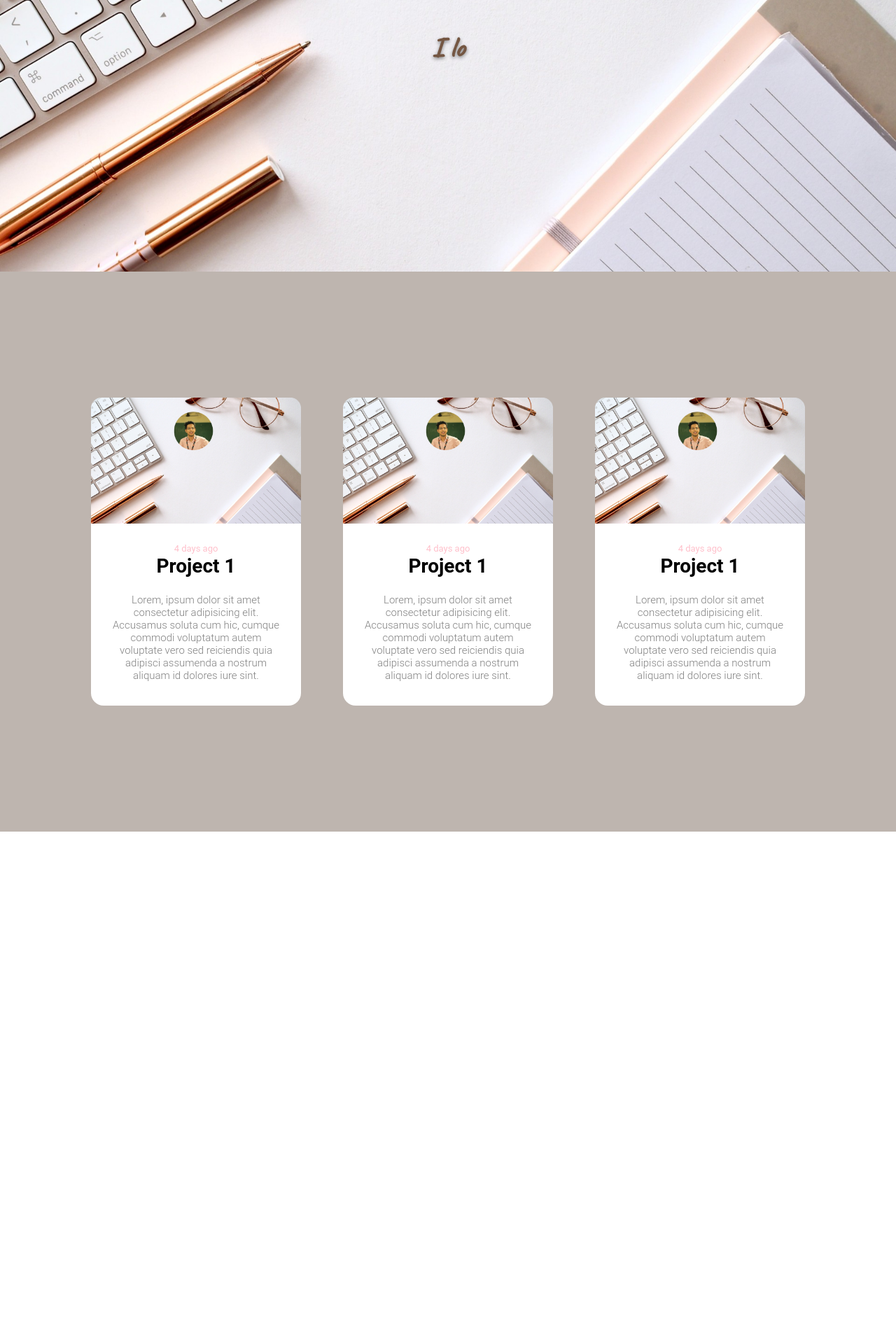
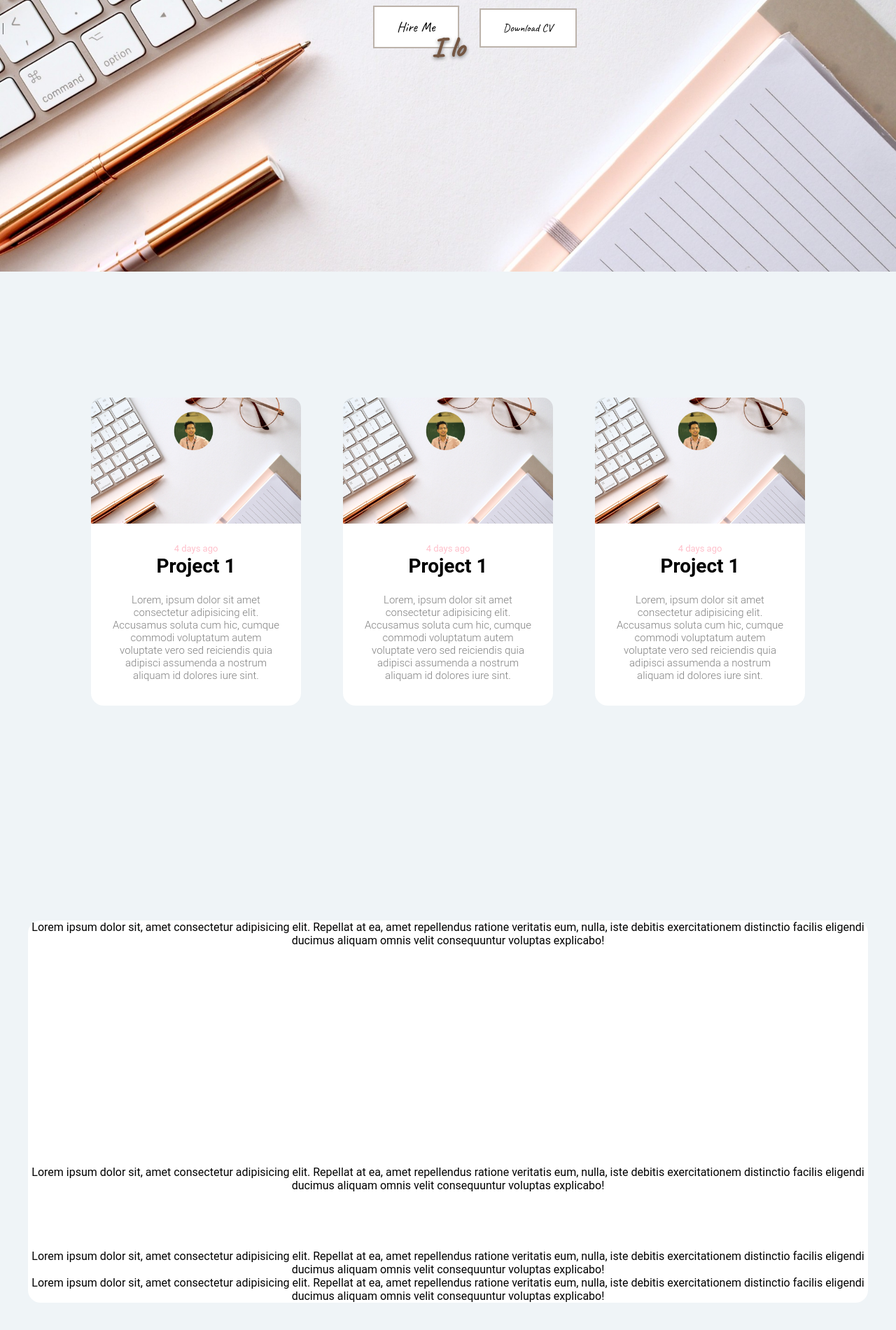
Before and after one commit to AYUSH008/Portfolio_website, a plain HTML site: page index.html in a window 1280 px wide. Shown: the part 412-2312 px from the top of the page at 70% size. Before the commit the page ends 1600 px from the top, so only its background shows below. Drawn offline with Linux system fonts and the light colour scheme.

Commit message:
three section structure done design yet to decide

```diff
--- a/index.html
+++ b/index.html
@@ -15,6 +15,8 @@
 
     <header class="header">
         <h1 id="typed_letter"></h1>
+        <button class="button1 button1">Hire Me</button>
+        <button class="button2 button2">Download CV</button>
          <div class="navigation">
             <input type="checkbox" class="check" id="list">
             <label for="list" class="navbar">
@@ -23,6 +25,7 @@
                 <div class="menu_list">
                     <ul class="nav">
                         <li><a href="#">Home</a></li>
+                        <li><a href="#">About Me</a></li>
                         <li><a href="#section1">Project</a></li>
                         <li><a href="#">Certificates</a></li>
                         <li><a href="#">Academics</a></li>
@@ -32,7 +35,6 @@
                 <div class="navbar_back"></div>
         </div>
     </header>
-
         <diV class="section1" id="section1">
           <div class="card">
               <div class="card_image"></div>
@@ -68,7 +70,26 @@
 
         </div>
         </diV>
+       <div class="section1">
+       <div class="certs">
+         <div class="certs_image"></div>
+         <div class="cerst_text">
+             Lorem ipsum dolor sit, amet consectetur adipisicing elit. Repellat at ea, amet repellendus ratione veritatis eum, nulla, iste debitis exercitationem distinctio facilis eligendi ducimus aliquam omnis velit consequuntur voluptas explicabo!
+         </div>
+         <div class="cerst_text">
+            Lorem ipsum dolor sit, amet consectetur adipisicing elit. Repellat at ea, amet repellendus ratione veritatis eum, nulla, iste debitis exercitationem distinctio facilis eligendi ducimus aliquam omnis velit consequuntur voluptas explicabo!
+        </div>
+        <div class="cerst_text">
+            Lorem ipsum dolor sit, amet consectetur adipisicing elit. Repellat at ea, amet repellendus ratione veritatis eum, nulla, iste debitis exercitationem distinctio facilis eligendi ducimus aliquam omnis velit consequuntur voluptas explicabo!
+        </div>
+        <div class="cerst_text">
+            Lorem ipsum dolor sit, amet consectetur adipisicing elit. Repellat at ea, amet repellendus ratione veritatis eum, nulla, iste debitis exercitationem distinctio facilis eligendi ducimus aliquam omnis velit consequuntur voluptas explicabo!
+        </div>
 
+
+       </div>
+
+       </div>
 
 
       <script>
--- a/style.css
+++ b/style.css
@@ -3,6 +3,7 @@ body{
     margin: 0;
     padding: 0;
     font-family: 'Open Sans', sans-serif;
+
 }
 ul{
     margin: 0;
@@ -221,10 +222,87 @@ height: 100vh;
 display: flex;
 align-items: center;
 justify-content: center;
-background-color: #BEB5AF;
+background-color: #EFF4F7;
 overflow: hidden;
 }
 .card:hover{
     transform: scale(1.1);
     box-shadow: 5px 5px 15px rgba(0,0,0,0.6);
 }
+
+.button1 {
+    background-color: #4CAF50; /* Green */
+    border: none;
+    color: white;
+    padding: 16px 32px;
+    text-align: center;
+    text-decoration: none;
+    display: inline-block;
+    font-size: 20px;
+    font-family: 'Caveat', cursive;
+    margin-top: 420px;
+    margin-left: 520px;
+    transition-duration: 0.4s;
+    cursor: pointer;
+  }
+  .button2 {
+    background-color: #4CAF50; /* Green */
+    border: none;
+    color: white;
+    padding: 16px 32px;
+    font-size: 20px;
+    text-align: center;
+    font-family: 'Caveat', cursive;
+    text-decoration: none;
+    display: inline-block;
+    font-size: 16px;
+    margin-top: 420px;
+    margin-left: 25px;
+    transition-duration: 0.4s;
+    cursor: pointer;
+  }
+
+  .button1 {
+    background-color: white;
+    color: black;
+    border: 2px solid #BCB3AB;
+  }
+
+  .button1:hover {
+    background-color:#F0D2C7;
+    color: white;
+  }
+  .button2 {
+    background-color: white;
+    color: black;
+    border: 2px solid #BCB3AB;
+  }
+
+  .button2:hover {
+    background-color:#F0D2C7;
+    color: white;
+  }
+
+  .certs{
+    display: grid;
+    grid-template-columns: 1200px;
+    grid-template-rows: 0px 350px 120px;
+    grid-template-areas: "image" "text" "stats";
+    font-family: roboto;
+    border-radius: 18px;
+    background: white;
+    box-shadow: 5px 5x 15px rgba(0,0,0,0.9);
+    text-align: center;
+    transition: 0.5s ease;
+    cursor: pointer;
+    margin: 30px;
+}
+
+.certs_text{
+    grid-area: text;
+    margin: 10px;
+}
+.certs:hover{
+    transform: scale(1.0);
+    box-shadow: 5px 5px 15px rgba(0,0,0,0.6);
+}
```
